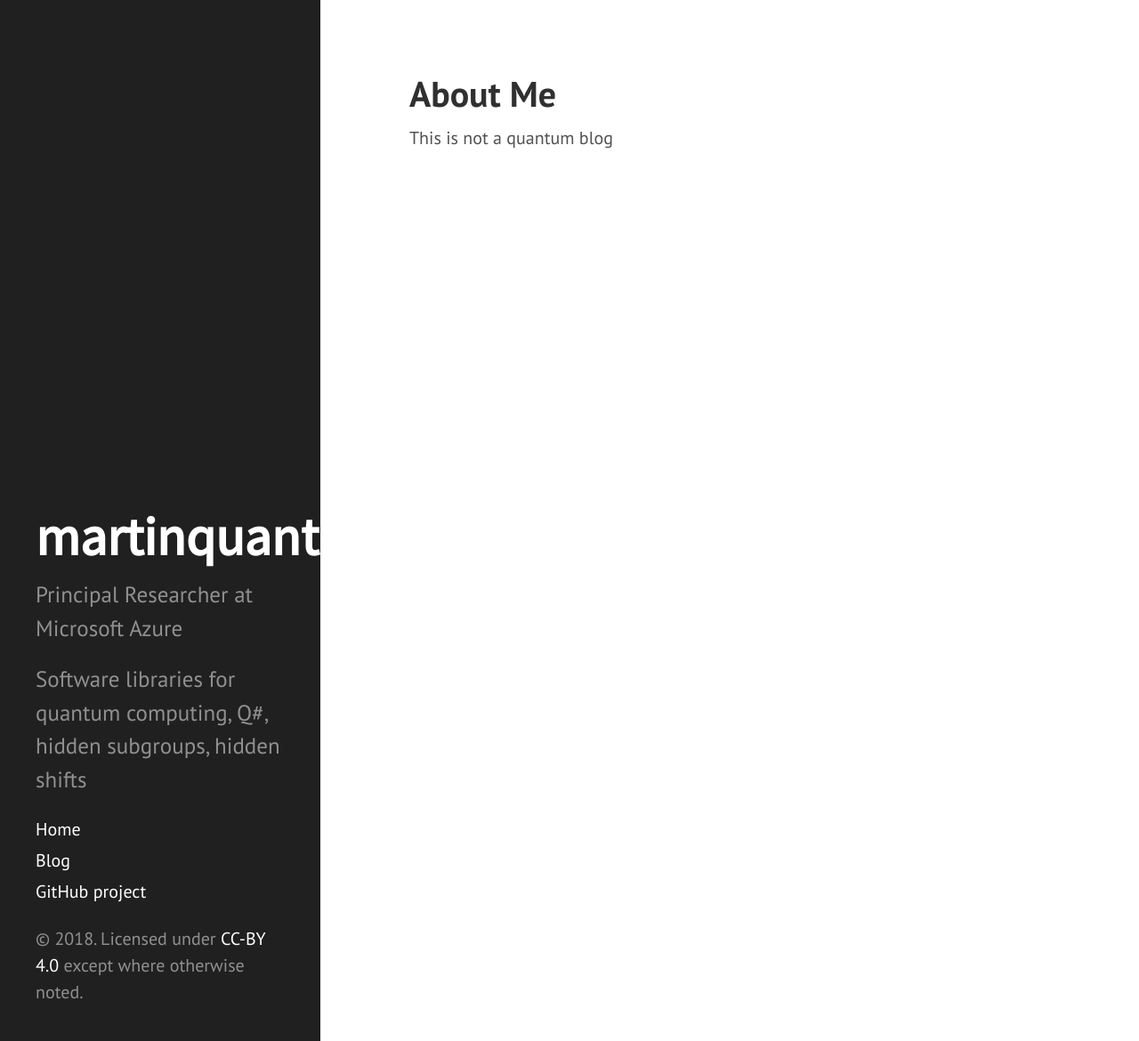
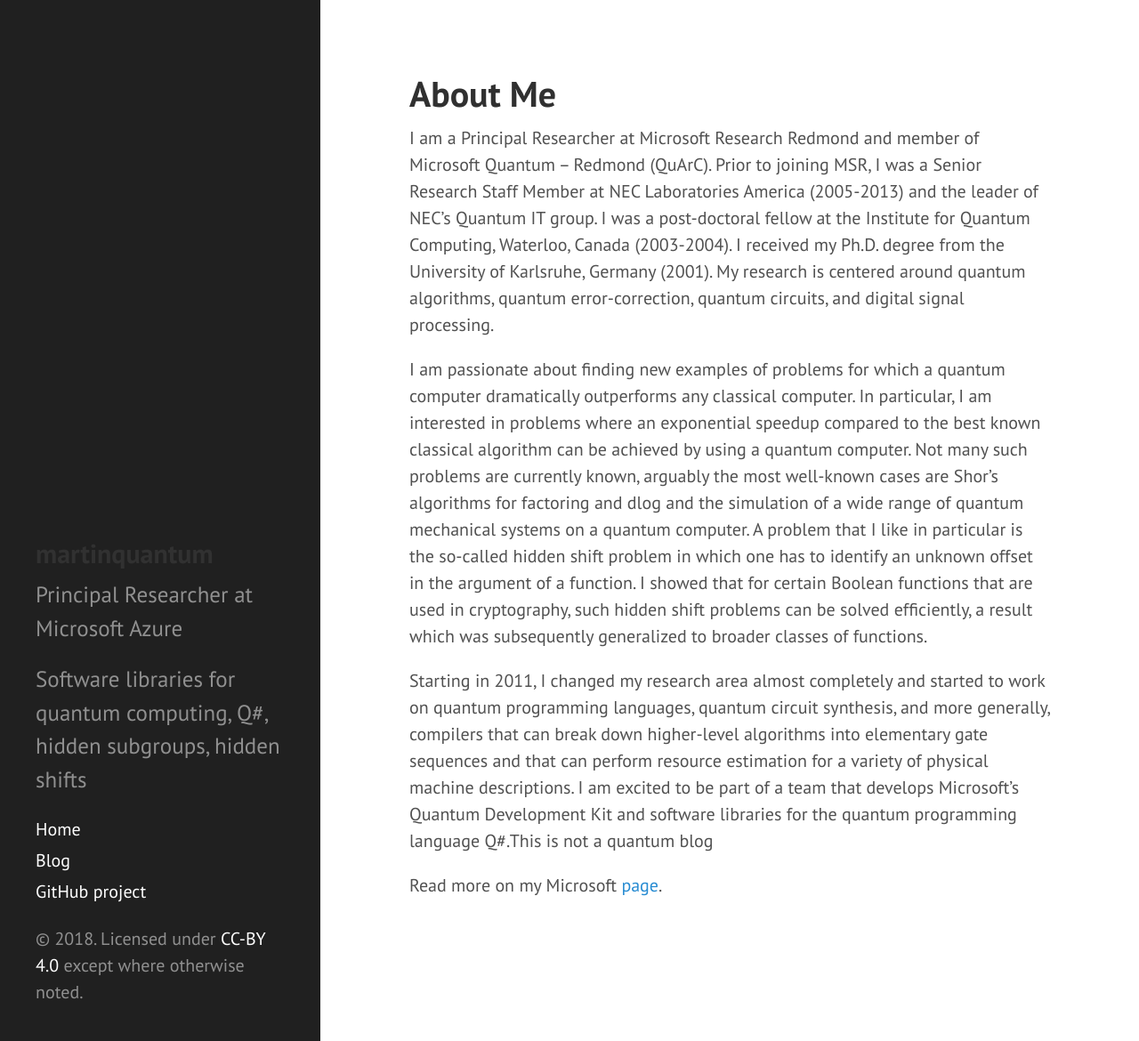
Before and after one commit to martinquantum/martinquantum.github.io, a Jekyll site: the page built from index.md, in a window 1280 px wide and 1170 px high. Shown: the whole window at 89% size. Built offline with Jekyll 4.4.1, drawn with Linux system fonts in a browser that asks for light colours.

Commit message:
about me

```diff
--- a/_includes/sidebar.html
+++ b/_includes/sidebar.html
@@ -2,7 +2,7 @@
   <div class="container sidebar-sticky">
     <div class="sidebar-about">
         <a href="{{ site.baseurl }}">
-          <h1>martinquantum</h1>
+          <h2>martinquantum</h2>
         </a>
       <p class="lead">{{ site.description }}</p>
       <p class="lead">Software libraries for quantum computing, Q#, hidden subgroups, hidden shifts</p>
--- a/index.md
+++ b/index.md
@@ -3,4 +3,10 @@ layout: page
 title: About Me
 ---
 
-This is not a quantum blog
+I am a Principal Researcher at Microsoft Research Redmond and member of Microsoft Quantum – Redmond (QuArC). Prior to joining MSR, I was a Senior Research Staff Member at NEC Laboratories America (2005-2013) and the leader of NEC’s Quantum IT group. I was a post-doctoral fellow at the Institute for Quantum Computing, Waterloo, Canada (2003-2004). I received my Ph.D. degree from the University of Karlsruhe, Germany (2001). My research is centered around quantum algorithms, quantum error-correction, quantum circuits, and digital signal processing.
+
+I am passionate about finding new examples of problems for which a quantum computer dramatically outperforms any classical computer. In particular, I am interested in problems where an exponential speedup compared to the best known classical algorithm can be achieved by using a quantum computer. Not many such problems are currently known, arguably the most well-known cases are Shor’s algorithms for factoring and dlog and the simulation of a wide range of quantum mechanical systems on a quantum computer. A problem that I like in particular is the so-called hidden shift problem in which one has to identify an unknown offset in the argument of a function. I showed that for certain Boolean functions that are used in cryptography, such hidden shift problems can be solved efficiently, a result which was subsequently generalized to broader classes of functions.
+
+Starting in 2011, I changed my research area almost completely and started to work on quantum programming languages, quantum circuit synthesis, and more generally, compilers that can break down higher-level algorithms into elementary gate sequences and that can perform resource estimation for a variety of physical machine descriptions. I am excited to be part of a team that develops Microsoft’s Quantum Development Kit and software libraries for the quantum programming language Q#.This is not a quantum blog
+
+Read more on my Microsoft [page](https://www.microsoft.com/en-us/research/people/martinro/).
```
